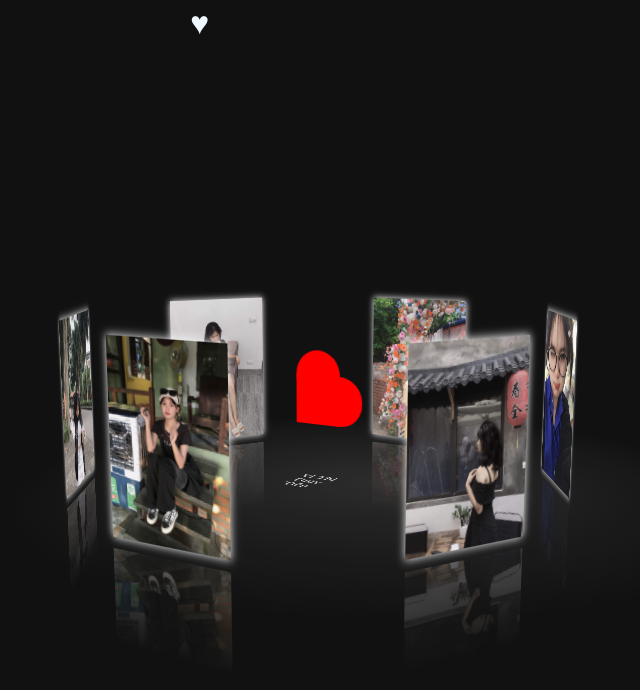
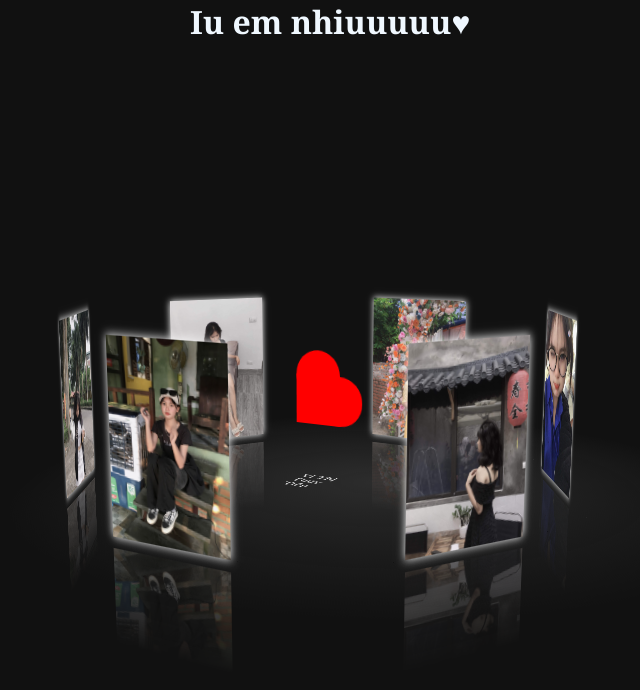
Before and after one commit to tnta2004/hearttovoiu, a plain HTML site: page index.html in a window 1280 px wide. Shown: the whole page, without its empty margins (322-962 px from the left). Drawn offline with Linux system fonts and the light colour scheme.

Commit message:
Update index.html

```diff
--- a/index.html
+++ b/index.html
@@ -9,7 +9,7 @@
     <link rel="stylesheet" href="kk/style.css">
 </head>
 <body>
-  <h1>&hearts;</h1>
+  <h1>Iu em nhiuuuuu&hearts;</h1>
     <div id="drag-container">
         <div id="spin-container">
           <img src="313917660_534639334717517_684444483144527063_n.jpg" alt="">
```
